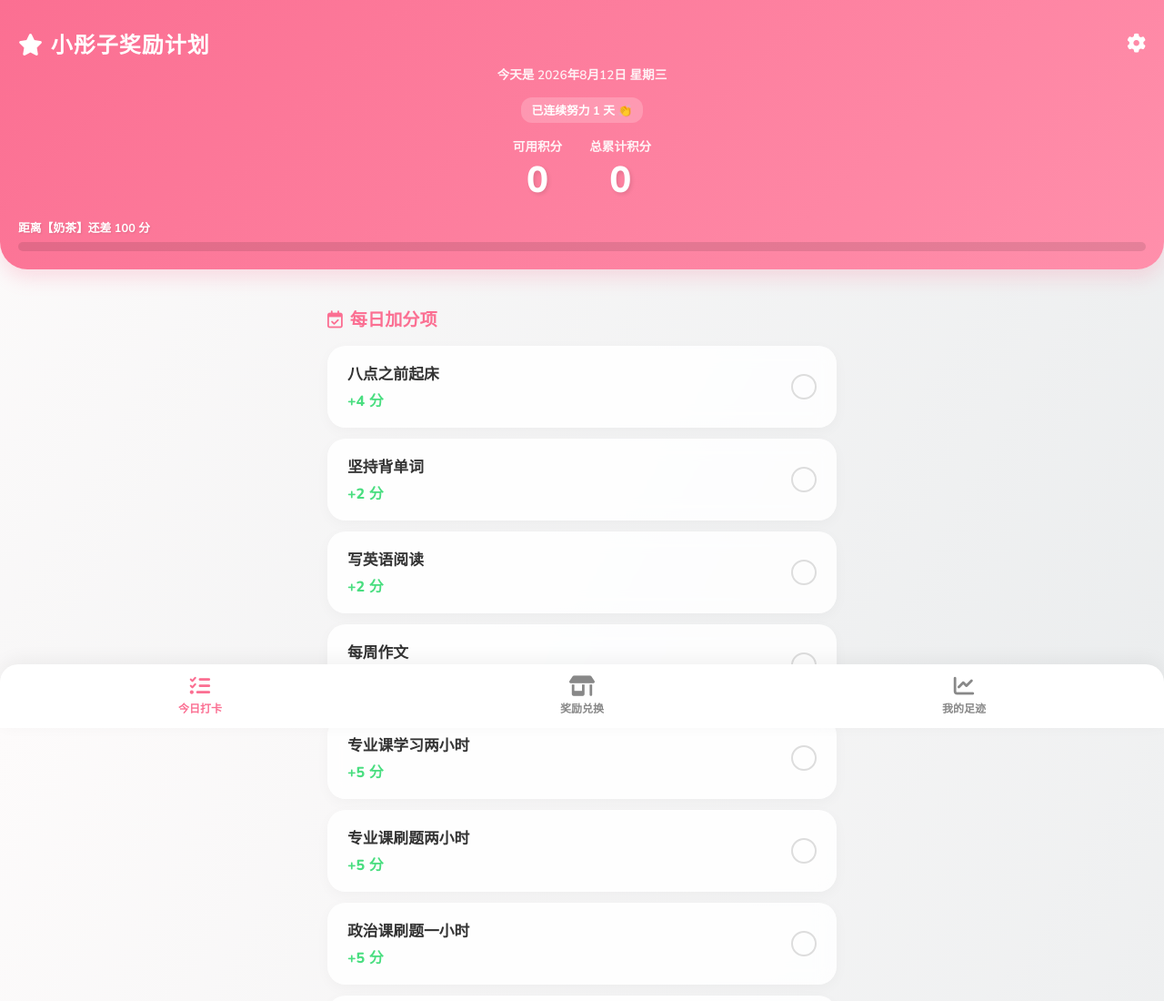
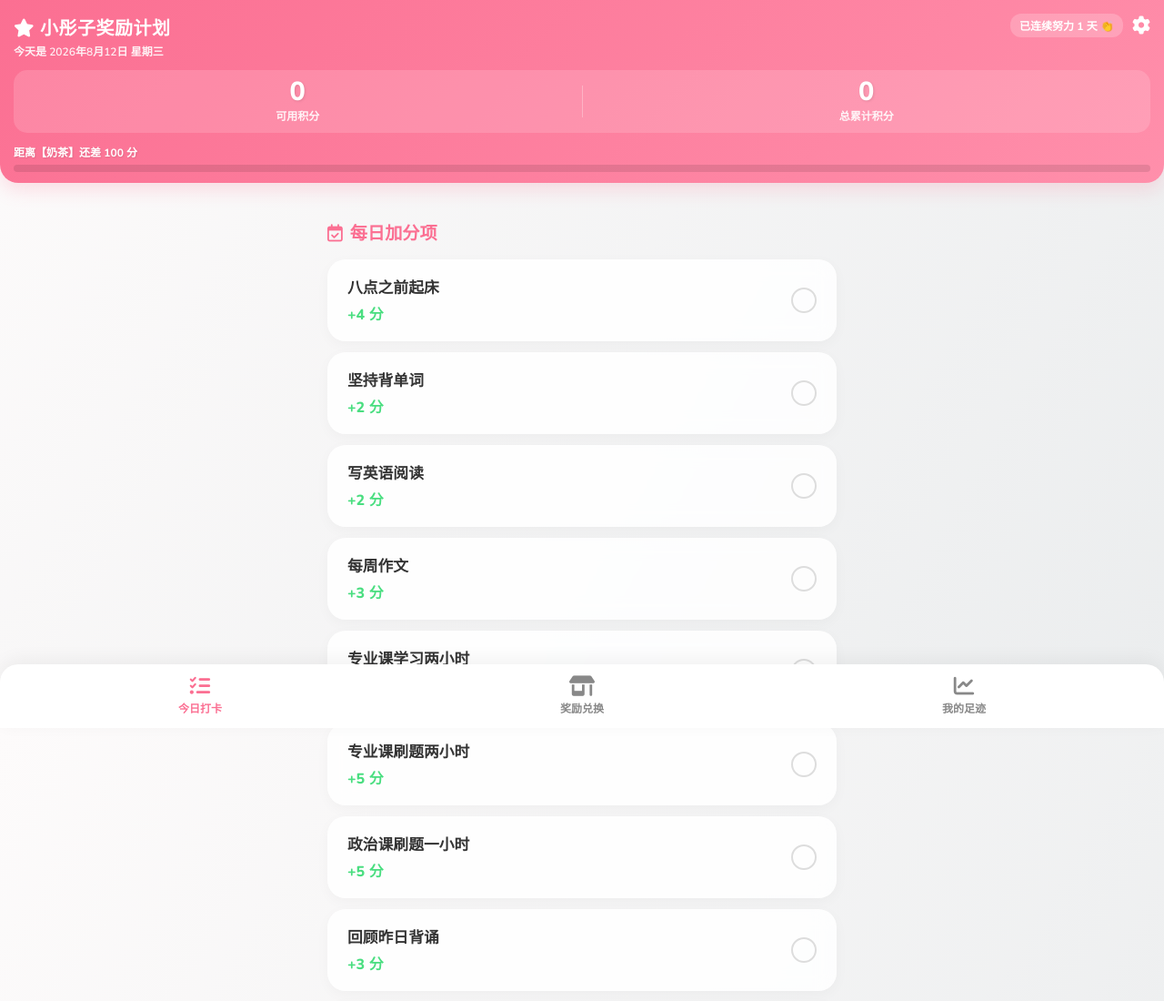
Before and after one commit to hechen-coder/xiaotongzi-reward-plan, a plain HTML site: page index.html in a window 1280 px wide. Shown: the top 1100 px of the page at 91% size. Drawn offline with nearby package versions, Linux system fonts and the light colour scheme.

Commit message:
style: compress header layout for better screen utilization

```diff
--- a/index.html
+++ b/index.html
@@ -22,19 +22,25 @@
   <!-- 顶部积分展示区 -->
   <header>
     <div class="header-top">
-      <h1><i class="fa-solid fa-star"></i> 小彤子奖励计划</h1>
-      <i class="fa-solid fa-gear settings-btn" onclick="openSettingsModal()"></i>
+      <div class="header-title">
+        <h1><i class="fa-solid fa-star"></i> 小彤子奖励计划</h1>
+        <div id="today-date" class="date-display"></div>
+      </div>
+      <div class="header-actions">
+        <div id="streak-display" class="streak-display">已连续努力 0 天 👏</div>
+        <i class="fa-solid fa-gear settings-btn" onclick="openSettingsModal()"></i>
+      </div>
     </div>
-    <div id="today-date" class="date-display"></div>
-    <div id="streak-display" class="streak-display">已连续努力 0 天 👏</div>
+
     <div class="points-container">
       <div class="point-box">
+        <span class="point-value" id="current-points">0</span>
         <span class="point-label">可用积分</span>
-        <span class="point-value" id="current-points">0</span>
       </div>
+      <div class="point-divider"></div>
       <div class="point-box">
+        <span class="point-value" id="total-points">0</span>
         <span class="point-label">总累计积分</span>
-        <span class="point-value" id="total-points">0</span>
       </div>
     </div>
 
--- a/style.css
+++ b/style.css
@@ -32,12 +32,11 @@ body {
 
 /* Header & Points Display */
 header {
-  padding: 30px 20px 20px;
+  padding: 15px 15px 12px;
   background: linear-gradient(135deg, var(--secondary-color), var(--primary-color));
   color: white;
-  border-radius: 0 0 30px 30px;
-  box-shadow: 0 10px 20px rgba(251, 111, 146, 0.2);
-  text-align: center;
+  border-radius: 0 0 20px 20px;
+  box-shadow: 0 8px 20px rgba(251, 111, 146, 0.2);
   position: sticky;
   top: 0;
   z-index: 100;
@@ -46,12 +45,46 @@ header {
 .header-top {
   display: flex;
   justify-content: space-between;
+  align-items: flex-start;
+  margin-bottom: 12px;
+}
+
+.header-title {
+  text-align: left;
+}
+
+.header-title h1 {
+  font-size: 1.25rem;
+  font-weight: 800;
+  margin-bottom: 2px;
+  letter-spacing: 0.5px;
+}
+
+.date-display {
+  font-size: 0.75rem;
+  font-weight: 600;
+  opacity: 0.9;
+  margin-bottom: 0;
+}
+
+.header-actions {
+  display: flex;
   align-items: center;
-  margin-bottom: 5px;
+  gap: 10px;
+}
+
+.streak-display {
+  font-size: 0.75rem;
+  font-weight: 700;
+  background: rgba(255, 255, 255, 0.2);
+  display: inline-block;
+  padding: 4px 10px;
+  border-radius: 12px;
+  margin-bottom: 0;
 }
 
 .settings-btn {
-  font-size: 1.3rem;
+  font-size: 1.25rem;
   cursor: pointer;
   transition: transform 0.3s;
 }
@@ -60,77 +93,65 @@ header {
   transform: rotate(90deg);
 }
 
-h1 {
-  font-size: 1.5rem;
-  font-weight: 800;
-  margin-bottom: 0;
-  letter-spacing: 1px;
+.points-container {
+  display: flex;
+  justify-content: space-evenly;
+  align-items: center;
+  background: rgba(255, 255, 255, 0.15);
+  border-radius: 15px;
+  padding: 10px 0;
+  margin-bottom: 12px;
 }
 
-.streak-display {
-  font-size: 0.8rem;
-  font-weight: 700;
-  background: rgba(255, 255, 255, 0.2);
-  display: inline-block;
-  padding: 4px 12px;
-  border-radius: 12px;
-  margin-bottom: 15px;
+.point-box {
+  display: flex;
+  flex-direction: column;
+  align-items: center;
+  flex: 1;
+}
+
+.point-divider {
+  width: 1px;
+  height: 35px;
+  background: rgba(255, 255, 255, 0.3);
+}
+
+.point-label {
+  font-size: 0.75rem;
+  opacity: 0.9;
+  font-weight: 600;
+  margin-top: 2px;
+}
+
+.point-value {
+  font-size: 1.8rem;
+  font-weight: 800;
+  text-shadow: 1px 1px 3px rgba(0,0,0,0.1);
+  line-height: 1;
 }
 
 .progress-container {
-  margin-top: 15px;
   text-align: left;
 }
 .progress-text {
-  font-size: 0.8rem;
+  font-size: 0.75rem;
   font-weight: 700;
-  margin-bottom: 6px;
+  margin-bottom: 5px;
   text-shadow: 1px 1px 2px rgba(0,0,0,0.1);
 }
 .progress-bar-bg {
   width: 100%;
-  height: 10px;
+  height: 8px;
   background: rgba(0, 0, 0, 0.1);
-  border-radius: 5px;
+  border-radius: 4px;
   overflow: hidden;
 }
 .progress-bar-fill {
   height: 100%;
   background: #fff;
   width: 0%;
-  border-radius: 5px;
+  border-radius: 4px;
   transition: width 0.6s ease-out;
-}
-
-.date-display {
-  font-size: 0.85rem;
-  font-weight: 600;
-  opacity: 0.9;
-  margin-bottom: 15px;
-}
-
-.points-container {
-  display: flex;
-  justify-content: center;
-  gap: 30px;
-}
-
-.point-box {
-  display: flex;
-  flex-direction: column;
-  align-items: center;
-}
-
-.point-label {
-  font-size: 0.85rem;
-  opacity: 0.9;
-  font-weight: 600;
-}
-
-.point-value {
-  font-size: 2.5rem;
-  font-weight: 800;
-  text-shadow: 2px 2px 4px rgba(0,0,0,0.1);
 }
 
 /* Main Content Area */
```
Also changed, not shown: 初始干净数据.json (added, +9 -0 lines).
